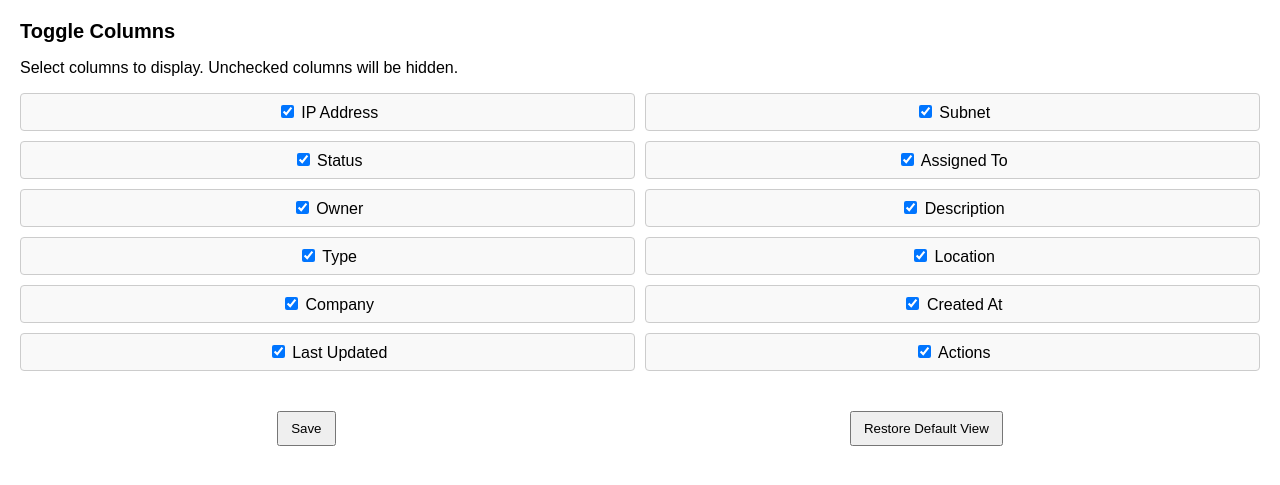
After one commit to tagresorts/ipamv2, a PHP site: page /column_toggle.php in a window 1280 px wide. The commit adds this page. Shown: the top 485 px of the page. Run offline with PHP 8.4, Linux system fonts and the light colour scheme.

Commit message:
Backup update: 2025-02-25 19:39:46

```diff
--- /dev/null
+++ b/column_toggle.php
@@ -0,0 +1,123 @@
+<?php
+// column_toggle.php - Column Toggle Settings
+?>
+<!DOCTYPE html>
+<html lang="en">
+<head>
+  <meta charset="UTF-8">
+  <title>Column Toggle Settings</title>
+  <style>
+    body { font-family: Arial, sans-serif; margin: 20px; }
+    h1 { font-size: 20px; margin-bottom: 10px; }
+    .toggle-container {
+      display: flex;
+      flex-wrap: wrap;
+      gap: 10px;
+    }
+    .toggle-item {
+      flex: 1 1 45%;
+      min-width: 150px;
+      padding: 8px;
+      border: 1px solid #ccc;
+      border-radius: 4px;
+      background: #f9f9f9;
+      text-align: center;
+    }
+    label { cursor: pointer; }
+    button {
+      margin-top: 20px;
+      padding: 8px 12px;
+      cursor: pointer;
+    }
+    .button-group {
+      display: flex;
+      justify-content: space-around;
+      margin-top: 20px;
+    }
+  </style>
+</head>
+<body>
+  <h1>Toggle Columns</h1>
+  <p>Select columns to display. Unchecked columns will be hidden.</p>
+  <div class="toggle-container">
+    <div class="toggle-item">
+      <label><input type="checkbox" data-col="0"> IP Address</label>
+    </div>
+    <div class="toggle-item">
+      <label><input type="checkbox" data-col="1"> Subnet</label>
+    </div>
+    <div class="toggle-item">
+      <label><input type="checkbox" data-col="2"> Status</label>
+    </div>
+    <div class="toggle-item">
+      <label><input type="checkbox" data-col="3"> Assigned To</label>
+    </div>
+    <div class="toggle-item">
+      <label><input type="checkbox" data-col="4"> Owner</label>
+    </div>
+    <div class="toggle-item">
+      <label><input type="checkbox" data-col="5"> Description</label>
+    </div>
+    <div class="toggle-item">
+      <label><input type="checkbox" data-col="6"> Type</label>
+    </div>
+    <div class="toggle-item">
+      <label><input type="checkbox" data-col="7"> Location</label>
+    </div>
+    <div class="toggle-item">
+      <label><input type="checkbox" data-col="8"> Company</label>
+    </div>
+    <div class="toggle-item">
+      <label><input type="checkbox" data-col="9"> Created At</label>
+    </div>
+    <div class="toggle-item">
+      <label><input type="checkbox" data-col="10"> Last Updated</label>
+    </div>
+    <div class="toggle-item">
+      <label><input type="checkbox" data-col="11"> Actions</label>
+    </div>
+  </div>
+  <div class="button-group">
+    <button type="button" id="saveBtn">Save</button>
+    <button type="button" id="restoreBtn">Restore Default View</button>
+  </div>
+  <script>
+    document.addEventListener("DOMContentLoaded", function() {
+      // On load, set checkboxes based on saved hidden columns in local storage
+      const savedHidden = localStorage.getItem("ipTableHiddenColumns");
+      let hiddenColumns = savedHidden ? JSON.parse(savedHidden) : [];
+      document.querySelectorAll("input[data-col]").forEach(function(checkbox) {
+          const colIndex = parseInt(checkbox.getAttribute("data-col"));
+          checkbox.checked = !hiddenColumns.includes(colIndex);
+      });
+
+      document.getElementById("saveBtn").addEventListener("click", function() {
+          let newHidden = [];
+          document.querySelectorAll("input[data-col]").forEach(function(checkbox) {
+              const colIndex = parseInt(checkbox.getAttribute("data-col"));
+              if (!checkbox.checked) {
+                  newHidden.push(colIndex);
+              }
+          });
+          localStorage.setItem("ipTableHiddenColumns", JSON.stringify(newHidden));
+          if (window.opener) {
+              window.opener.location.reload();
+              window.close();
+          } else {
+              location.reload();
+          }
+      });
+
+      document.getElementById("restoreBtn").addEventListener("click", function() {
+          localStorage.removeItem("ipTableHiddenColumns");
+          if (window.opener) {
+              window.opener.location.reload();
+              window.close();
+          } else {
+              location.reload();
+          }
+      });
+    });
+  </script>
+</body>
+</html>
```
Also changed, not shown: dashboard.php (+170 -28 lines).
